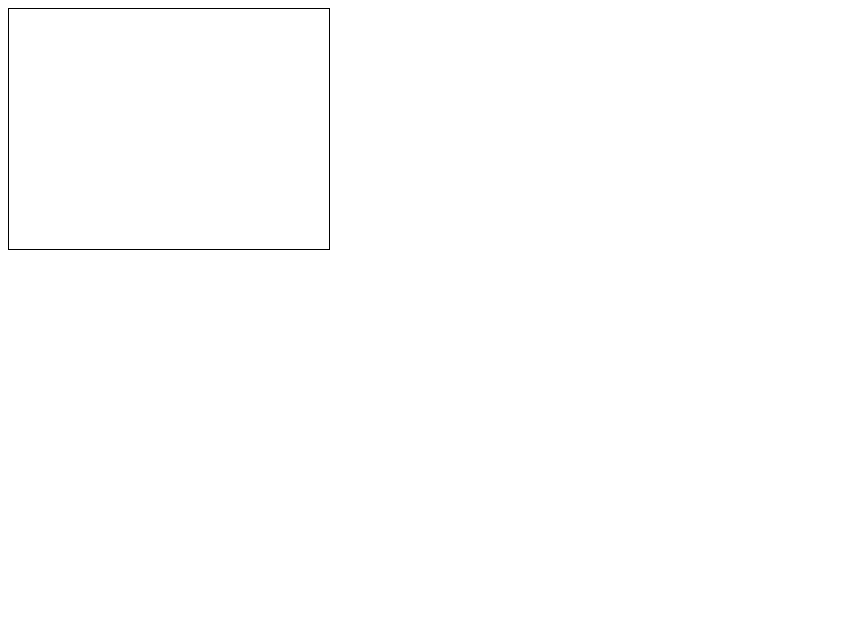
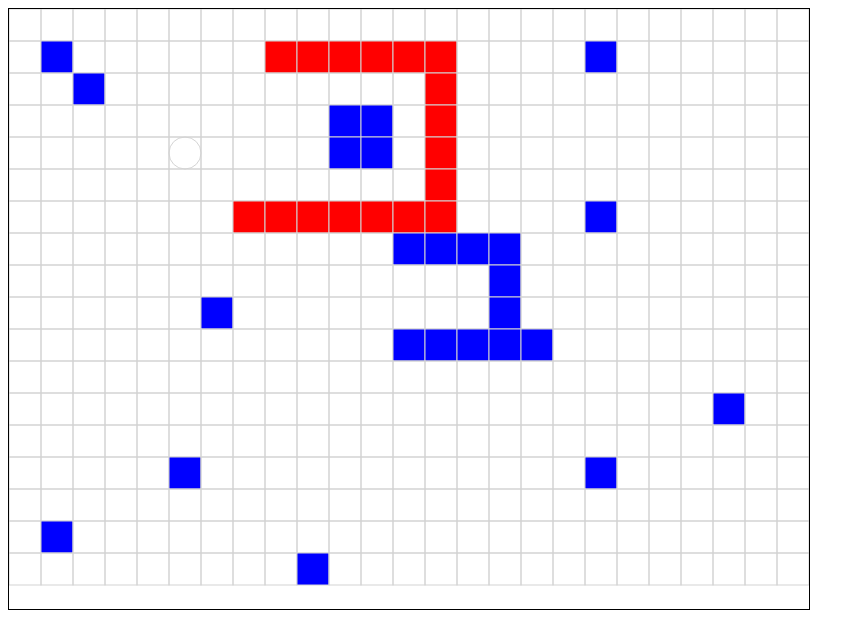
Before and after one commit to Tacit/SimpleRaycastJSCanvas, a plain HTML site: page index.html in a window 1280 px wide. Shown: the whole page, without its empty margins (0-865 px from the left). Drawn offline with Linux system fonts and the light colour scheme.

Commit message:
Add grid

```diff
--- a/index.html
+++ b/index.html
@@ -10,6 +10,62 @@
         }
     </style>
     <script type="application/javascript">
+        let grid = [
+                    [0,0,0,0,0,0,0,0,0,0,0,0,0,0,0,0,0,0,0,0,0,0,0,0,0],
+                    [0,1,0,0,0,0,0,0,2,2,2,2,2,2,0,0,0,0,1,0,0,0,0,0,0],
+                    [0,0,1,0,0,0,0,0,0,0,0,0,0,2,0,0,0,0,0,0,0,0,0,0,0],
+                    [0,0,0,0,0,0,0,0,0,0,1,1,0,2,0,0,0,0,0,0,0,0,0,0,0],
+                    [0,0,0,0,0,9,0,0,0,0,1,1,0,2,0,0,0,0,0,0,0,0,0,0,0],
+                    [0,0,0,0,0,0,0,0,0,0,0,0,0,2,0,0,0,0,0,0,0,0,0,0,0],
+                    [0,0,0,0,0,0,0,2,2,2,2,2,2,2,0,0,0,0,1,0,0,0,0,0,0],
+                    [0,0,0,0,0,0,0,0,0,0,0,0,1,1,1,1,0,0,0,0,0,0,0,0,0],
+                    [0,0,0,0,0,0,0,0,0,0,0,0,0,0,0,1,0,0,0,0,0,0,0,0,0],
+                    [0,0,0,0,0,0,1,0,0,0,0,0,0,0,0,1,0,0,0,0,0,0,0,0,0],
+                    [0,0,0,0,0,0,0,0,0,0,0,0,1,1,1,1,1,0,0,0,0,0,0,0,0],
+                    [0,0,0,0,0,0,0,0,0,0,0,0,0,0,0,0,0,0,0,0,0,0,0,0,0],
+                    [0,0,0,0,0,0,0,0,0,0,0,0,0,0,0,0,0,0,0,0,0,0,1,0,0],
+                    [0,0,0,0,0,0,0,0,0,0,0,0,0,0,0,0,0,0,0,0,0,0,0,0,0],
+                    [0,0,0,0,0,1,0,0,0,0,0,0,0,0,0,0,0,0,1,0,0,0,0,0,0],
+                    [0,0,0,0,0,0,0,0,0,0,0,0,0,0,0,0,0,0,0,0,0,0,0,0,0],
+                    [0,1,0,0,0,0,0,0,0,0,0,0,0,0,0,0,0,0,0,0,0,0,0,0,0],
+                    [0,0,0,0,0,0,0,0,0,1,0,0,0,0,0,0,0,0,0,0,0,0,0,0,0]
+                ];
+
+        let gridSize = 32;
+
+        function drawGrid(ctx)
+        {
+            for(let y=0; y< grid.length; y++)
+            {
+                for(let x=0; x <grid[y].length; x++)
+                {
+                    if(grid[y][x] === 1)
+                    {
+                        ctx.fillStyle = 'blue';
+                        ctx.fillRect(x*gridSize, y*gridSize, gridSize, gridSize);
+                    }
+                    else if(grid[y][x] === 2)
+                    {
+                        ctx.fillStyle = 'red';
+                        ctx.fillRect(x*gridSize, y*gridSize, gridSize, gridSize);
+                    }else if(grid[y][x] === 9)
+                    {
+                        drawCamera(x, y, ctx);
+                    }
+
+                    ctx.strokeStyle = 'lightgrey';
+                    ctx.strokeRect(x*gridSize, y*gridSize, gridSize, gridSize);
+                }
+            }
+        }
+
+        function drawCamera(x, y, ctx)
+        {
+            ctx.beginPath();
+            ctx.arc(x*gridSize + gridSize/2, y*gridSize + gridSize/2, gridSize/2, 0, 2 * Math.PI);
+            ctx.stroke();
+        }
+
         function draw() {
             let canvas = document.getElementById("graph");
             if (canvas.getContext) {
@@ -18,6 +74,8 @@
                 let width = 800;
                 let height = 600;
                 ctx.clearRect(0, 0, width, height);
+
+                drawGrid(ctx);
             }
         }
 
@@ -25,7 +83,7 @@
 </head>
 
 <body onload="draw();" onkeypress="KeyHandle(event)">
-    <canvas id="graph" width="320" height="240">
+    <canvas id="graph" width="800" height="600">
         <p>Fallback content</p>
     </canvas>
 </body>
```
